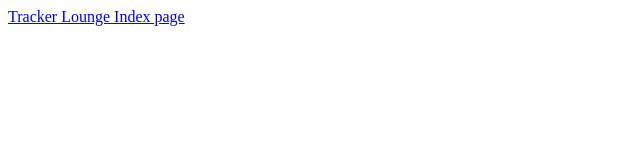
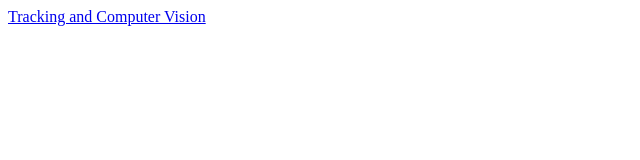
Before and after one commit to TrackerLounge/TrackingAndComptureVision, a plain HTML site: page index.html in a window 1280 px wide. Shown: the full height of the page, 0-640 px from the left. Drawn offline with Linux system fonts and the light colour scheme.

Commit message:
Update index.html

```diff
--- a/index.html
+++ b/index.html
@@ -6,6 +6,6 @@
   <meta name="google-site-verification" content="oj15ssp0arRqaetJWEzRM0JhT6C4tw2X77F-8JGzdsI" />
 </head>
 <body>
-<a href="https://github.com/TrackerLounge/Home">Tracker Lounge Index page</a>
+<a href="https://github.com/TrackerLounge/TrackingAndComputerVision">Tracking and Computer Vision</a>
 </body>
 </html>
```
